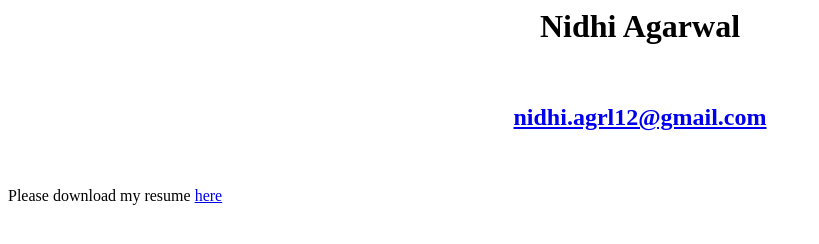
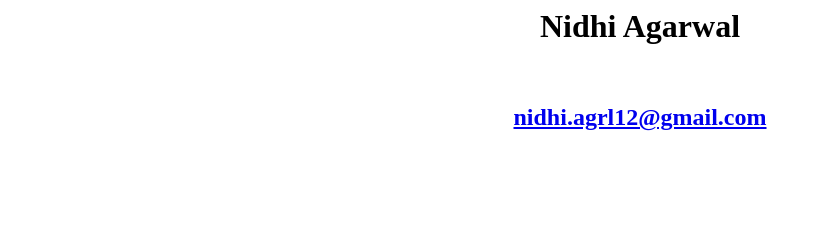
Before and after one commit to nidhiagrl12/nidhiagrl12.github.io, a plain HTML site: page index.html in a window 1280 px wide. Shown: the whole page, without its empty margins (0-819 px from the left). Drawn offline with Linux system fonts and the light colour scheme.

```diff
--- a/index.html
+++ b/index.html
@@ -8,7 +8,6 @@
 <H2><A href="mailto:nidhi.agrl12@gmail.com">nidhi.agrl12@gmail.com</A></H2><BR/>
 </Div>
 <BR/>
-Please download my resume <A href="http://nidhiagrl12.github.io/Nidhi_Agarwal-TPM.pdf">here</A><BR/>
 <BR/><BR/>
 </BODY>
 </HTML>
```
Also changed, not shown: 5 other files.
